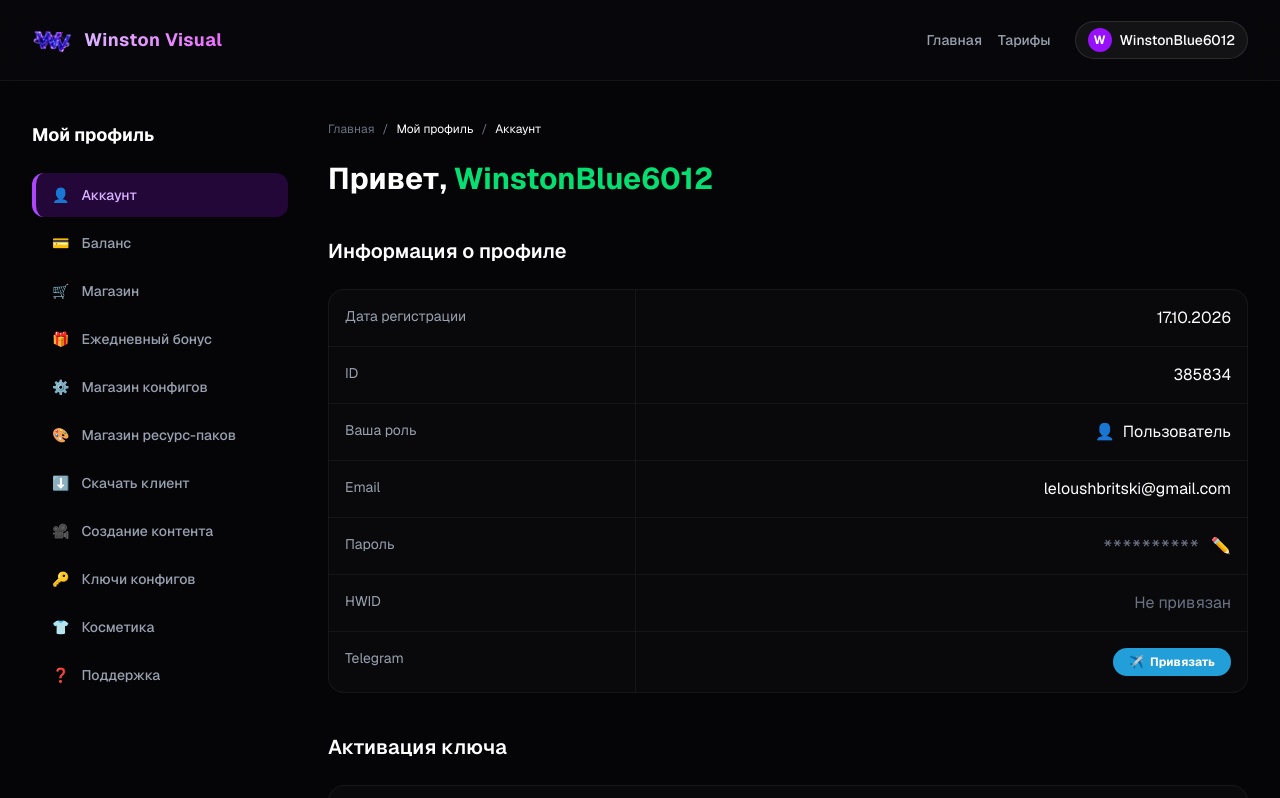
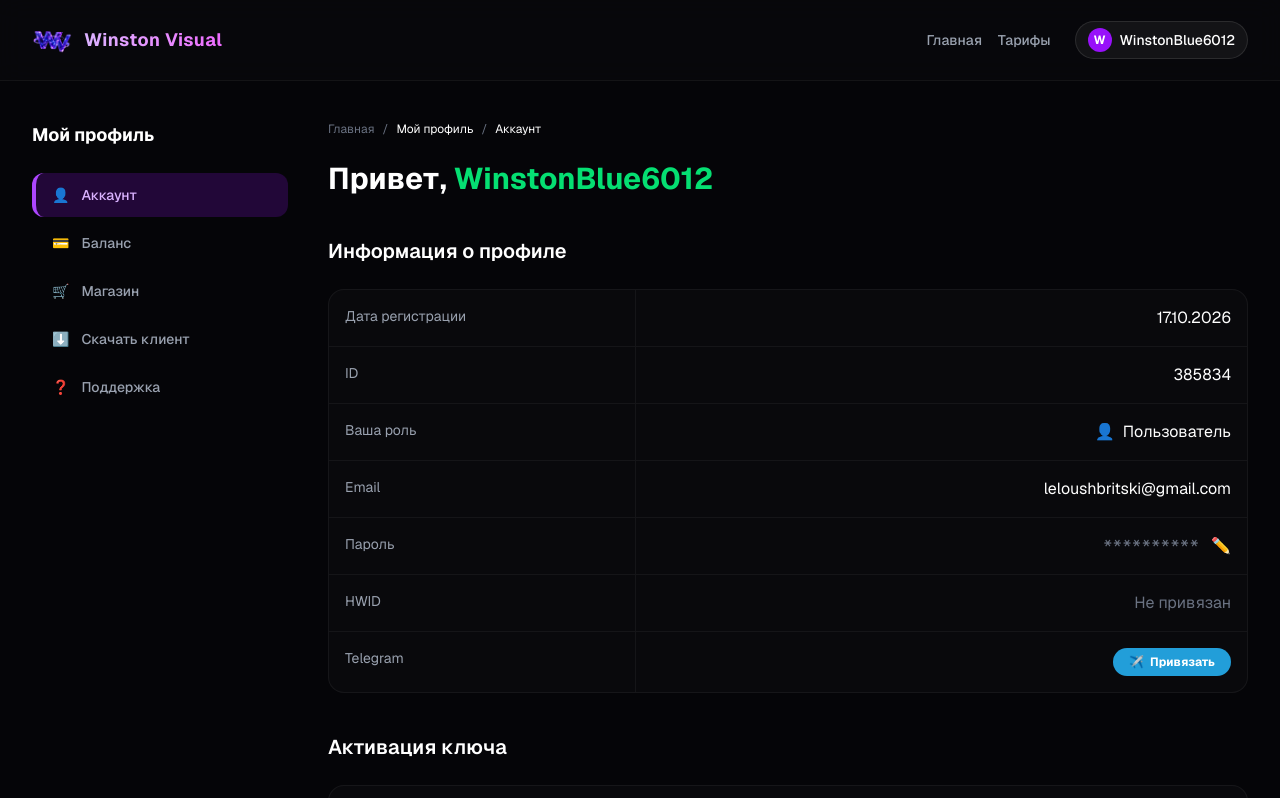
Before and after one commit to dif0lt-spec/winston-site, a Next.js app: page /dashboard in a window 1280 px wide. Shown: the top 798 px of the page. Built offline with nearby package versions, Linux system fonts and the light colour scheme.

Commit message:
Add splash screen loading

```diff
--- a/app/dashboard/page.tsx
+++ b/app/dashboard/page.tsx
@@ -12,19 +12,13 @@ export default function Dashboard() {
     { id: "account", label: "Аккаунт", icon: "👤" },
     { id: "balance", label: "Баланс", icon: "💳" },
     { id: "shop", label: "Магазин", icon: "🛒" },
-    { id: "bonus", label: "Ежедневный бонус", icon: "🎁" },
-    { id: "configs", label: "Магазин конфигов", icon: "⚙️" },
-    { id: "resources", label: "Магазин ресурс-паков", icon: "🎨" },
     { id: "download", label: "Скачать клиент", icon: "⬇️" },
-    { id: "content", label: "Создание контента", icon: "🎥" },
-    { id: "keys", label: "Ключи конфигов", icon: "🔑" },
-    { id: "cosmetics", label: "Косметика", icon: "👕" },
     { id: "support", label: "Поддержка", icon: "❓" },
   ];
 
   return (
     <div className="min-h-screen bg-[#050508] text-white font-sans">
-      {/* Навигация (как на сайте) */}
+      {/* Навигация */}
       <nav className="border-b border-white/5 bg-[#0a0a0f]/50 backdrop-blur-md sticky top-0 z-50">
         <div className="max-w-7xl mx-auto px-8 h-20 flex items-center justify-between">
           <Link href="/" className="flex items-center gap-3">
@@ -74,18 +68,26 @@ export default function Dashboard() {
         </aside>
 
         {/* Контентная часть */}
-        <main className="flex-1">
+        <main className="flex-1 min-h-[500px]">
+
           {/* Хлебные крошки */}
           <div className="text-xs text-gray-500 mb-6 flex items-center gap-2">
             <Link href="/" className="hover:text-white">Главная</Link>
             <span>/</span>
             <span className="text-white">Мой профиль</span>
             <span>/</span>
-            <span className="text-white">Аккаунт</span>
+            <span className="text-white capitalize">{menuItems.find(i => i.id === activeTab)?.label}</span>
           </div>
 
-          {/* Приветствие */}
-          <motion.div initial={{ opacity: 0, y: 10 }} animate={{ opacity: 1, y: 0 }}>
+          <motion.div
+            key={activeTab}
+            initial={{ opacity: 0, y: 10 }}
+            animate={{ opacity: 1, y: 0 }}
+          >
+
+            {/* Вкладка: АККАУНТ */}
+            {activeTab === "account" && (
+              <>
                 <h1 className="text-3xl font-bold mb-10">
                   Привет, <span className="text-green-400">WinstonBlue6012</span>
                 </h1>
@@ -146,6 +148,21 @@ export default function Dashboard() {
                     </button>
                   </div>
                 </div>
+              </>
+            )}
+
+            {/* Заглушки для остальных вкладок */}
+            {activeTab !== "account" && (
+              <div className="bg-white/[0.02] border border-white/5 rounded-2xl p-12 flex flex-col items-center justify-center text-center min-h-[400px]">
+                <div className="text-5xl mb-4">{menuItems.find(i => i.id === activeTab)?.icon}</div>
+                <h2 className="text-2xl font-bold mb-2">
+                  {menuItems.find(i => i.id === activeTab)?.label}
+                </h2>
+                <p className="text-gray-400 text-sm max-w-md">
+                  Этот раздел находится в разработке. Скоро здесь появится функционал.
+                </p>
+              </div>
+            )}
 
           </motion.div>
         </main>
```
Lines whose indentation alone changed are shown as unchanged.
